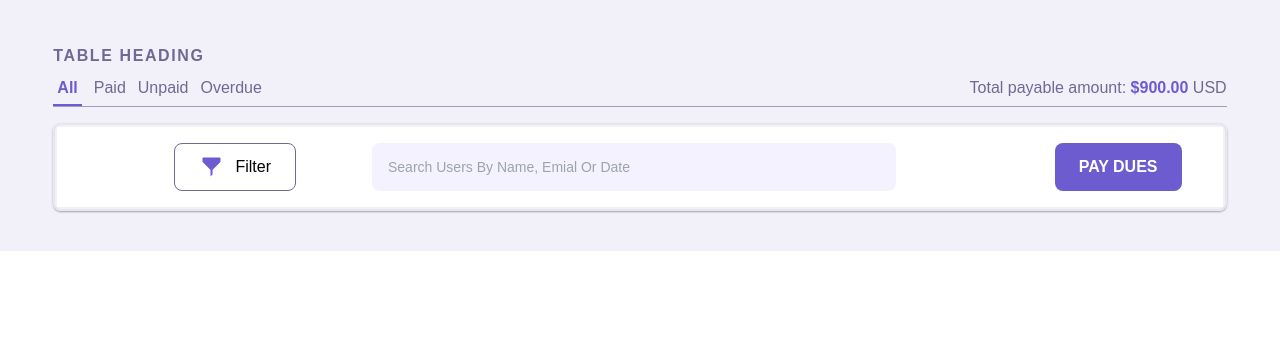
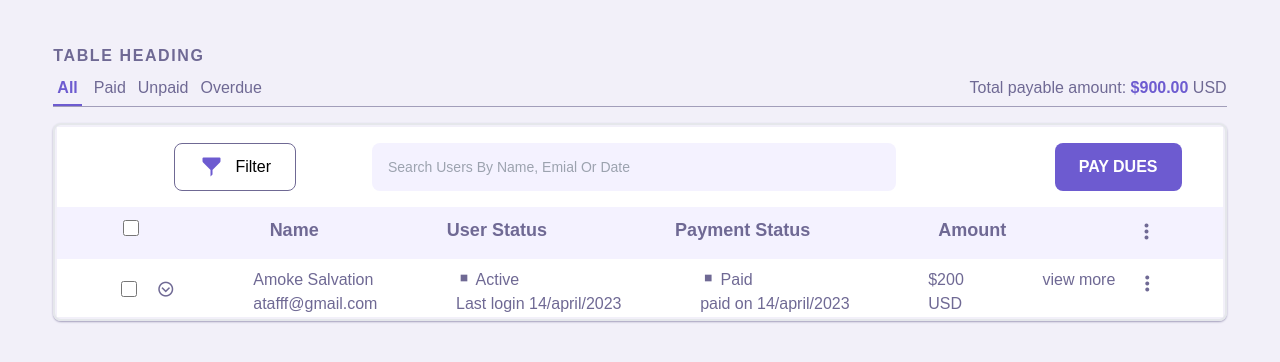
Before and after one commit to salv20/admin-table, a Vue app: page / in a window 1280 px wide. Shown: the top 362 px of the page. Built offline with nearby package versions, Linux system fonts and the light colour scheme.

Commit message:
table ui 	modified:   src/App.vue 	modified:   src/components/Table.vue 	new file:   src/components/Tablebody.vue 	new file:   src/components/Tablehead.vue 	modified:   tailwind.config.js

```diff
--- a/src/App.vue
+++ b/src/App.vue
@@ -1,5 +1,5 @@
 <template>
-  <main class="w-11/12 mx-auto py-10 space-y-4">
+  <main class="w-11/12 mx-auto py-10 space-y-4 h-screen">
     <Header />
     <section
       class="box-border shadow-sm shadow-lightBlack rounded-lg p-0.5 border-2"
--- a/src/components/Table.vue
+++ b/src/components/Table.vue
@@ -1,7 +1,17 @@
 <template>
-  <table> </table>
+  <table class="w-full text-tableDarkP">
+    <Tablehead />
+    <Tablebody />
+  </table>
 </template>
 
 <script>
-export default {};
+import Tablebody from "./Tablebody.vue";
+import Tablehead from "./Tablehead.vue";
+export default {
+  components: {
+    Tablehead,
+    Tablebody,
+  },
+};
 </script>
--- /dev/null
+++ b/src/components/Tablebody.vue
@@ -0,0 +1,46 @@
+<template>
+  <tr class="flex justify-around bg-white space-y-2 px-6">
+    <td class="space-x-5 pt-4">
+      <input type="checkbox" class="w-4 h-4" />
+      <button><i class="bx bx-chevron-down-circle text-lg"></i></button>
+    </td>
+    <td>
+      <p class="capitalize">amoke salvation</p>
+      <p>atafff@gmail.com</p>
+    </td>
+    <td>
+      <p class="capitalize">
+        <span>
+          <i class="bx bx-stop rounded-full"></i>
+        </span>
+        active
+      </p>
+      <p>Last login 14/april/2023</p>
+    </td>
+    <!--  -->
+    <td>
+      <p class="capitalize">
+        <span>
+          <i class="bx bx-stop rounded-full"></i>
+        </span>
+        paid
+      </p>
+      <p>paid on 14/april/2023</p>
+    </td>
+    <!--  -->
+    <td class="uppercase">
+      <p>$200</p>
+      <p>usd</p>
+    </td>
+    <td class="flex space-x-5">
+      <p>view more</p>
+      <p><i class="bx bx-dots-vertical-rounded text-2xl"></i></p>
+    </td>
+  </tr>
+</template>
+
+<script>
+export default {};
+</script>
+
+<style></style>
--- /dev/null
+++ b/src/components/Tablehead.vue
@@ -0,0 +1,14 @@
+<template>
+  <tr class="flex justify-around py-2 capitalize text-lg bg-searchInput">
+    <th class=""><input type="checkbox" name="" id="" class="h-4 w-5" /></th>
+    <th class="">name</th>
+    <th class="">user status</th>
+    <th class="">payment status</th>
+    <th>amount</th>
+    <th><i class="bx bx-dots-vertical-rounded text-2xl"></i></th>
+  </tr>
+</template>
+
+<script>
+export default {};
+</script>
--- a/tailwind.config.js
+++ b/tailwind.config.js
@@ -4,7 +4,6 @@ module.exports = {
   theme: {
     extend: {
       colors: {
-        lightPurple: "#f2f0f9",
         tableDarkP: "#6f6994",
         purple: "#6d5bd0",
         lightOrange: "#ffeccc",
```
